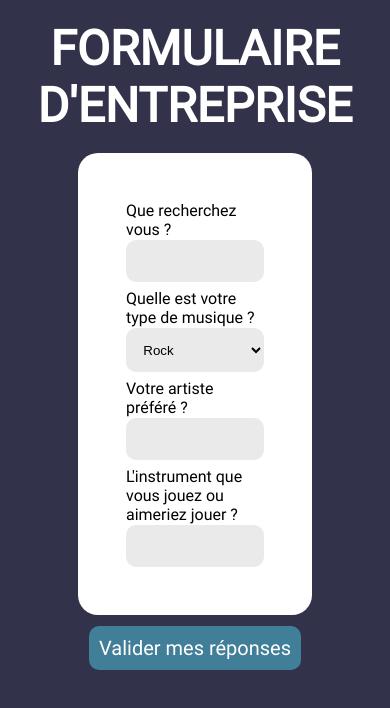
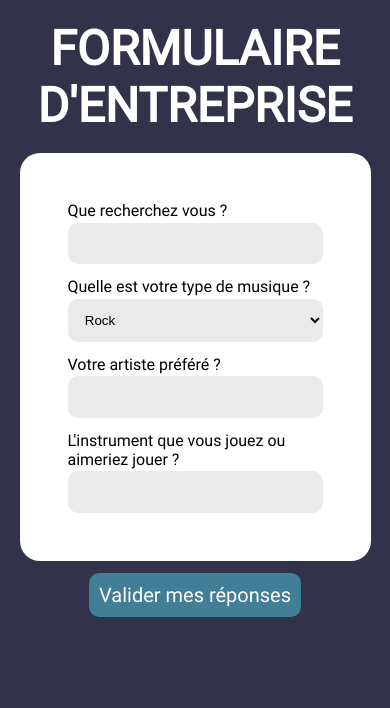
Before and after one commit to wilderLPM/Hackaton-Inclusion, a React (Vite) app in the folder client/: page /entreprise in a window 390 px wide. Shown: the top 708 px of the page. Built offline with nearby package versions, Linux system fonts and the light colour scheme.

Commit message:
responsive form

```diff
--- a/client/src/pages/FormulaireEntr.css
+++ b/client/src/pages/FormulaireEntr.css
@@ -7,7 +7,7 @@
 
 #formEntr {
     background-color: white;
-    width: 60%;
+    width: 90%;
     display: flex;
     flex-direction: column;
     margin-bottom: 3%;
@@ -31,3 +31,9 @@
     padding: 1em;
     margin-top: 1%;
 }
+
+@media screen and (min-width: 1100px) {
+    #formEntr {
+        width: 60%;
+    }
+  }
```
